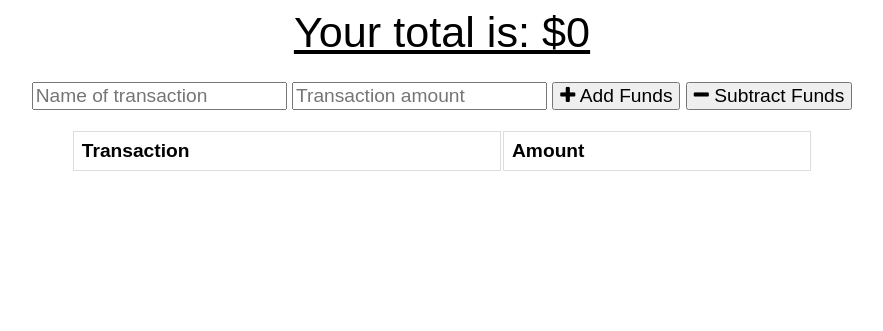
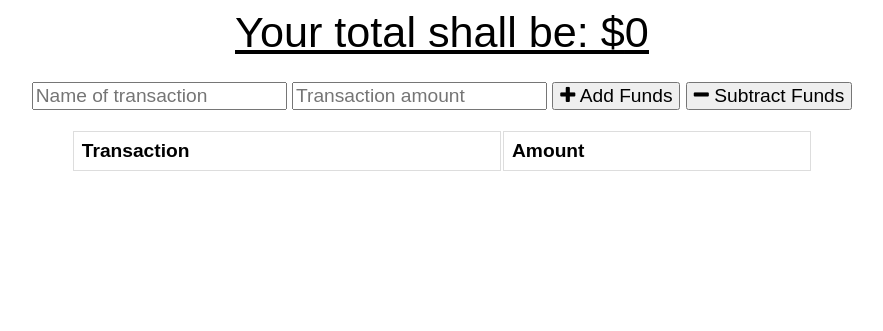
Before and after one commit to tygrski/budget-tracker-PWA, a website: page public/index.html in a window 1280 px wide. Shown: the whole page, without its empty margins (198-1081 px from the left). Drawn offline with nearby package versions, Linux system fonts and the light colour scheme; no server answers.

Commit message:
updated total html

```diff
--- a/public/index.html
+++ b/public/index.html
@@ -15,7 +15,7 @@
 <body>
   <div class="wrapper">
     <div class="total">
-      <div class="total">Your total is: $<span id="total">0</span></div>
+      <div class="total">Your total shall be: $<span id="total">0</span></div>
     </div>
 
     <div class="form">
```
